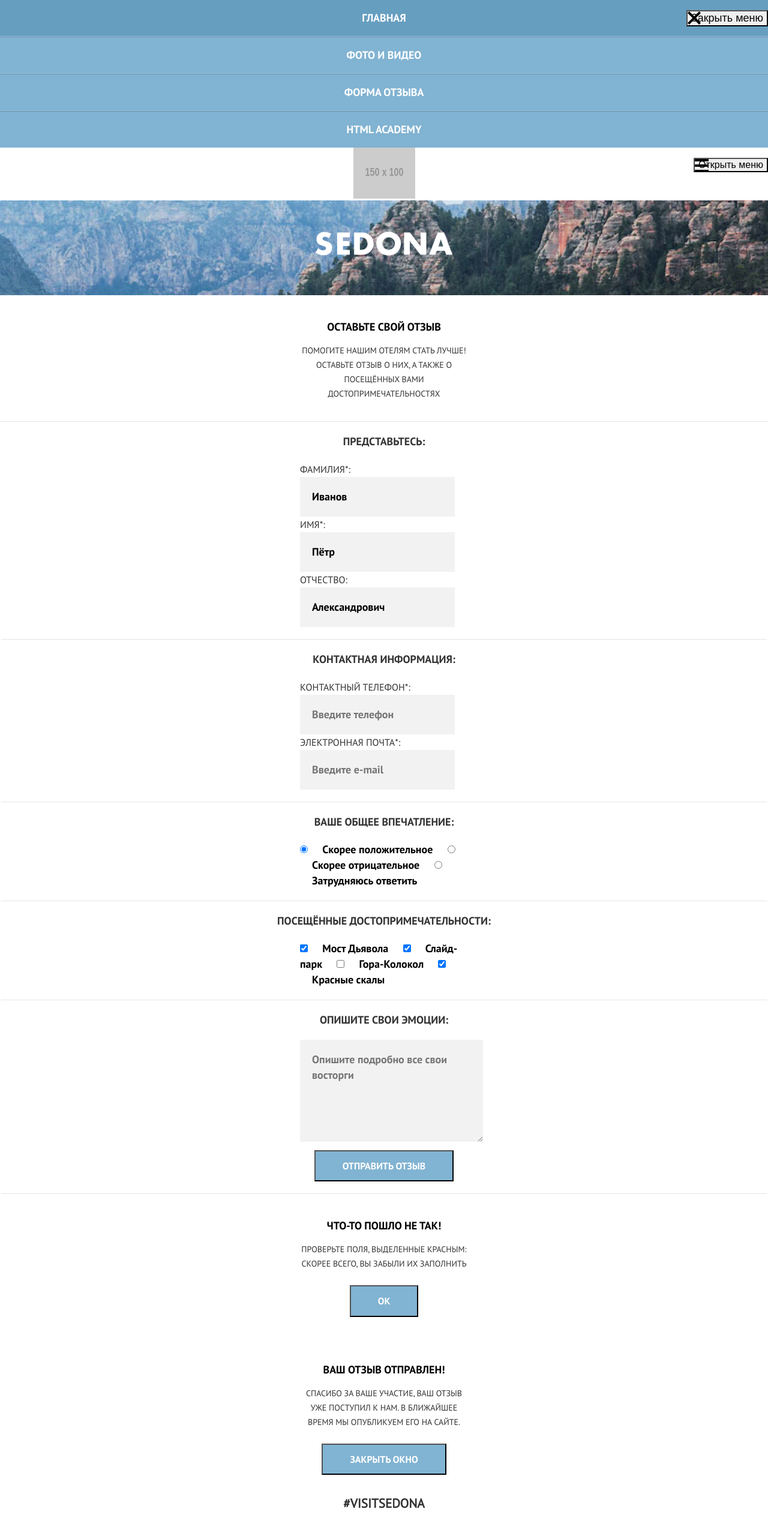
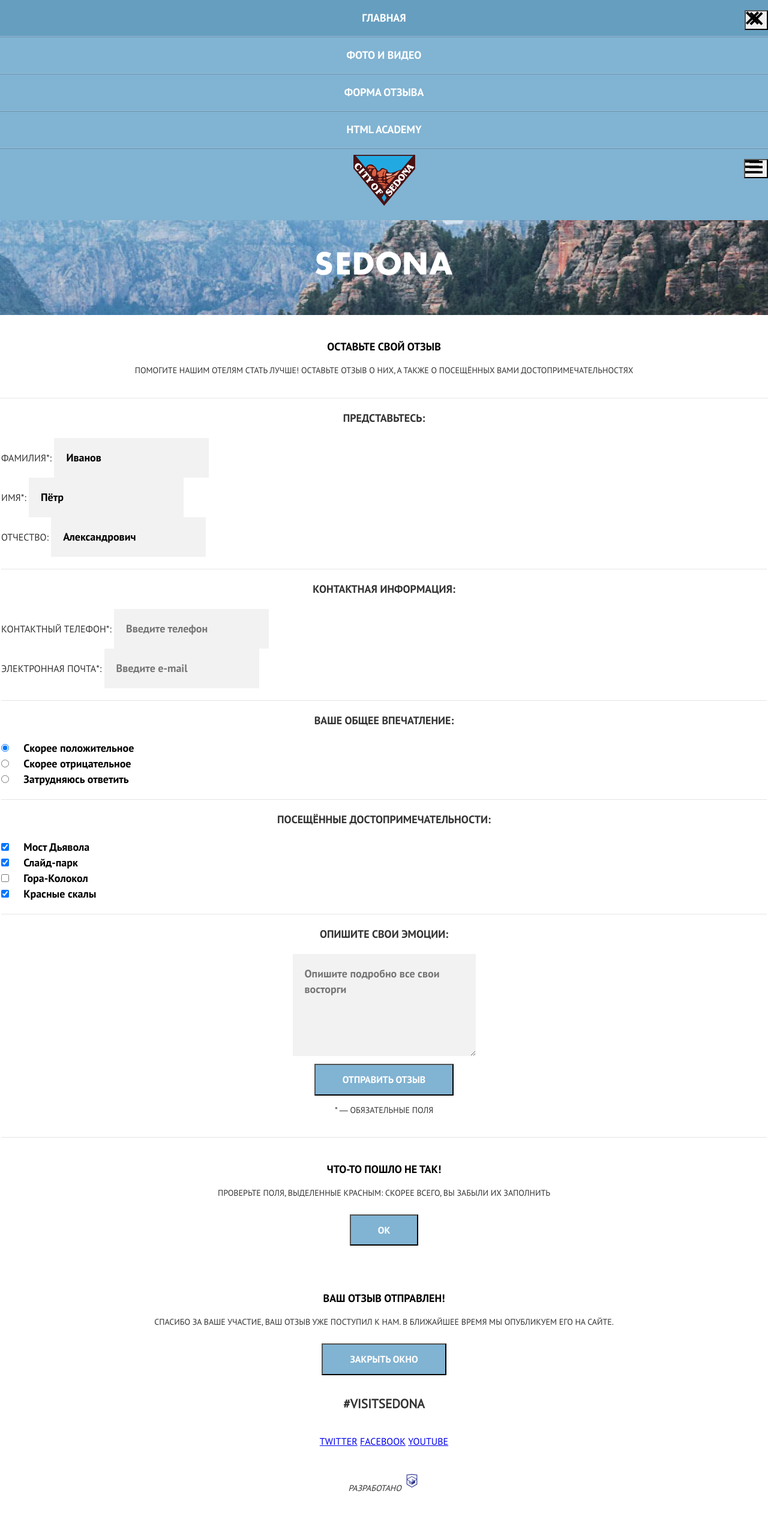
Before and after one commit to healdementia/381107-sedona, a plain HTML site: page form.html in a window 1280 px wide. Shown: the top 2560 px of the page at 60% size. After the commit the page ends 2514 px from the top, so only its background shows below. Drawn offline with nearby package versions, Linux system fonts and the light colour scheme; files that its build step writes are made by us from their sources; placeholder pictures from the web are drawn by us.

Commit message:
Частично изменяет и оптимизирует  разметку страниц для адаптивной вёрстки

```diff
--- a/form.html
+++ b/form.html
@@ -12,29 +12,39 @@
 
     <header class="page-header">
       <nav class="main-nav">
-        <div class="main-nav__top">
+        <!-- div class="main-nav__top" -->
         <ul class="main-nav__list plain-list">
           <li class="main-nav__item plain-list__item">
             <a class="main-nav__link" href="index.html">Главная</a>
-              <button class="main-nav__switch main-nav__switch--close" type="button">Закрыть меню</button>
+            <button class="main-nav__switch main-nav__switch--close" type="button">
+              <img class="main-nav__button" src="img/icon-cross.svg" alt="Закрыть меню" width="23" height="22">
+            </button>
           </li>
           <li class="main-nav__item plain-list__item">
             <a class="main-nav__link" href="photo.html">Фото и видео</a>
           </li>
           <li class="main-nav__item main-nav__item--active plain-list__item">
-              <a class="main-nav__link">Форма отзыва</a>
+            <a class="main-nav__link" href="#">Форма отзыва</a>
           </li>
           <li class="main-nav__item plain-list__item">
             <a class="main-nav__link" href="https://htmlacademy.ru" target="_blank">HTML Academy</a>
           </li>
+          <li class="main-nav__item main-nav__item--logo plain-list__item">
+            <a class="main-nav__logo" href="index.html">
+              <img class="main-nav__logo-pic" src="img/logo-sedona-mobile.svg" alt="City of Sedona" width="103" height="85">
+            </a>
+            <button class="main-nav__switch main-nav__switch--open" type="button">
+              <img class="main-nav__button" src="img/icon-menu.svg" alt="Открыть меню" width="24" height="21">
+            </button>
+          </li>
         </ul>
-        </div>
-        <div class="main-nav__bottom">
+        <!-- /div -->
+        <!-- div class="main-nav__bottom">
           <a class="main-nav__logo" href="index.html">
             <img class="main-nav__logo-pic" src="http://placehold.it/150x100" alt="City of Sedona" width="103" height="85">
           </a>
           <button class="main-nav__switch main-nav__switch--open" type="button">Открыть меню</button>
-        </div>
+        </div -->
       </nav>
       <div class="page-header__intro">
         <img class="page-header__intro-pic" src="img/text-sedona.svg" alt="Добро пожаловать в Седону!" width="228" height="40">
@@ -47,99 +57,104 @@
 
       <section class="feedback">
         <header class="feedback__header">
-          <div class="container">
           <b class="feedback__headline plain-headline">Оставьте свой отзыв</b>
           <p class="feedback__subline plain-subline">Помогите нашим отелям стать лучше! Оставьте отзыв о них, а также о посещённых вами достопримечательностях</p>
-          </div>
         </header>
         <div class="feedback__wrapper">
           <form class="feedback__form form" action="https://echo.htmlacademy.ru" method="post">
-            <fieldset class="form__fieldset">
+            <fieldset class="form__fieldset form__fieldset--fullname">
               <legend class="form__legend">
                 Представьтесь:
               </legend>
-              <div class="container">
                 <!-- Меняет местами поля "Имя" и "Фамилия", поскольку при наличии поля "Отчество" (даже необязательного) это более логичная последовательность - в противном случае получается "Пётр Иванов Александрович", что противоречит правилам русского языка и вредит благозвучию (понимая, что в реальной жизни подобное необходимо согласовывать с коллегами и заказчиком) -->
-                <div class="form__group">
+              <div class="form__group form__group--fullname">
                 <label class="form__label form__label--text" for="lastname">Фамилия*:</label>
                 <input class="form__input form__input--text" type="text" id="lastname" name="lastname" value="Иванов" required>
               </div>
-                <div class="form__group">
+              <div class="form__group form__group--fullname">
                 <label class="form__label form__label--text" for="name">Имя*:</label>
                 <input class="form__input form__input--text" type="text" id="name" name="name" value="Пётр" required>
               </div>
-                <div class="form__group">
+              <div class="form__group form__group--fullname">
                 <label class="form__label form__label--text" for="patronymic">Отчество:</label>
                 <input class="form__input form__input--text" type="text" id="patronymic" name="patronymic" value="Александрович">
               </div>
-              </div>
             </fieldset>
-            <fieldset class="form__fieldset">
+            <fieldset class="form__fieldset form__fieldset--contact">
               <legend class="form__legend">
                 Контактная информация:
               </legend>
-              <div class="container">
-                <label class="form__label form__label--text" for="tel">Контактный телефон*:</label>
+              <div class="form__group form__group--contact">
+                <label class="form__label form__label--text" for="tel"><span class="desktop-hidden">Контактный </span>телефон*:</label>
                 <input class="form__input form__input--text" type="tel" id="tel" name="tel" placeholder="Введите телефон" required>
+              </div>
+              <div class="form__group form__group--contact">
                 <label class="form__label form__label--text" for="email">Электронная почта*:</label>
                 <input class="form__input form__input--text" type="email" id="email" name="email" placeholder="Введите e-mail" required>
               </div>
             </fieldset>
-            <fieldset class="form__fieldset">
+            <fieldset class="form__fieldset form__fieldset--impression">
               <legend class="form__legend">
                 Ваше общее впечатление:
               </legend>
-              <div class="container">
-                <input class="form__input form__input--radio" type="radio" id="positive" name="positive" checked>
+              <div class="form__group form__group--impression">
+                <input class="form__input form__input--radio" type="radio" id="positive" name="impression" value="positive" checked>
                 <label class=" form__label form__label--radio" for="positive">Скорее положительное</label>
-                <input class="form__input form__input--radio" type="radio" id="negative" name="negative">
+              </div>
+              <div class="form__group form__group--impression">
+                <input class="form__input form__input--radio" type="radio" id="negative" name="impression" value="negative">
                 <label class="form__label form__label--radio" for="negative">Скорее отрицательное</label>
-                <input class="form__input form__input--radio" type="radio" id="dont-know" name="dont-know">
+              </div>
+              <div class="form__group form__group--impression">
+                <input class="form__input form__input--radio" type="radio" id="dont-know" name="impression" value="dont-know">
                 <label class="form__label form__label--radio" for="dont-know">Затрудняюсь ответить</label>
               </div>
             </fieldset>
-            <fieldset class="form__fieldset">
+            <fieldset class="form__fieldset form__fieldset--sights">
               <legend class="form__legend">
                 Посещённые достопримечательности:
               </legend>
-              <div class="container">
+              <div class="form__group form__group--sights">
                 <input class="form__input form__input--checkbox" type="checkbox" id="option1" name="option1" checked>
                 <label class="form__label form__label--checkbox" for="option1">Мост Дьявола</label>
+              </div>
+              <div class="form__group form__group--sights">
                 <input class="form__input form__input--checkbox" type="checkbox" id="option2" name="option2" checked>
                 <label class="form__label form__label--checkbox" for="option2">Слайд-парк</label>
+              </div>
+              <div class="form__group form__group--sights">
                 <input class="form__input form__input--checkbox" type="checkbox" id="option3" name="option3">
                 <label class="form__label form__label--checkbox" for="option3">Гора-Колокол</label>
+              </div>
+              <div class="form__group form__group--sights">
                 <input class="form__input form__input--checkbox" type="checkbox" id="option4" name="option4" checked>
                 <label class="form__label form__label--checkbox" for="option4">Красные скалы</label>
               </div>
             </fieldset>
-            <fieldset class="form__fieldset">
+            <fieldset class="form__fieldset form__fieldset--emotions">
               <legend class="form__legend">
                 Опишите свои эмоции:
               </legend>
-              <div class="container">
               <textarea class="form__textarea" cols="25" rows="5" name="text" placeholder="Опишите подробно все свои восторги"></textarea>
+              <div class="form__bottom">
                 <button class="form__submit button" type="submit">Отправить отзыв</button>
+                <p class="form__required plain-text">* &mdash; обязательные поля</p>
               </div>
             </fieldset>
           </form>
         </div>
-        <div class="feedback__popup feedback__popup--error popup">
-          <div class="container">
+        <div class="feedback__popup popup popup--error">
           <b class="popup__headline plain-headline">Что-то пошло не так!</b>
           <p class="popup__subline plain-subline">Проверьте поля, выделенные красным: скорее всего, вы забыли их заполнить</p>
           <button class="popup__button button" type="button">ОК</button>
         </div>
-        </div>
-        <div class="feedback__popup feedback__popup--success popup">
-          <div class="container">
+        <div class="feedback__popup popup popup--success ">
+          <div class="popup__container">
             <b class="popup__headline plain-headline">Ваш отзыв отправлен!</b>
             <p class="popup__subline plain-subline">Спасибо за ваше участие, ваш отзыв уже поступил к нам. В ближайшее время мы опубликуем его на сайте.</p>
           </div>
           <div class="popup__close-window">
-            <div class="container">
             <button class="popup__button button" type="button">Закрыть окно</button>
-            </div>
           </div>
         </div>
       </section>
@@ -147,7 +162,7 @@
     </main>
 
     <footer class="page-footer">
-      <div class="container">
+      <div class="page-footer__wrapper">
         <h2 class="visually-hidden">Рвануть в Седону</h2>
         <b class="page-footer__headline plain-headline--large">#VISITSEDONA</b>
         <ul class="page-footer__social social">
@@ -163,7 +178,9 @@
         </ul>
         <div class="page-footer__copyright copyright">
           <i class="copyright__text plain-subline">Разработано </i>
-          <a class="copyright__link" href="https://htmlacademy.ru/intensive/adaptive" target="_blank"><img class="copyright__logo" src="http://placehold.it/150x100" alt="HTML Academy"></a>
+          <a class="copyright__link" href="https://htmlacademy.ru/intensive/adaptive" target="_blank">
+            <img class="copyright__logo" src="img/htmlacademy.svg" alt="HTML Academy" width="27" height="34">
+          </a>
         </div>
       </div>
     </footer>
```
Also changed, not shown: index.html (+25 -22 lines), photo.html (+59 -41 lines). Lines whose indentation alone changed are shown as unchanged.
